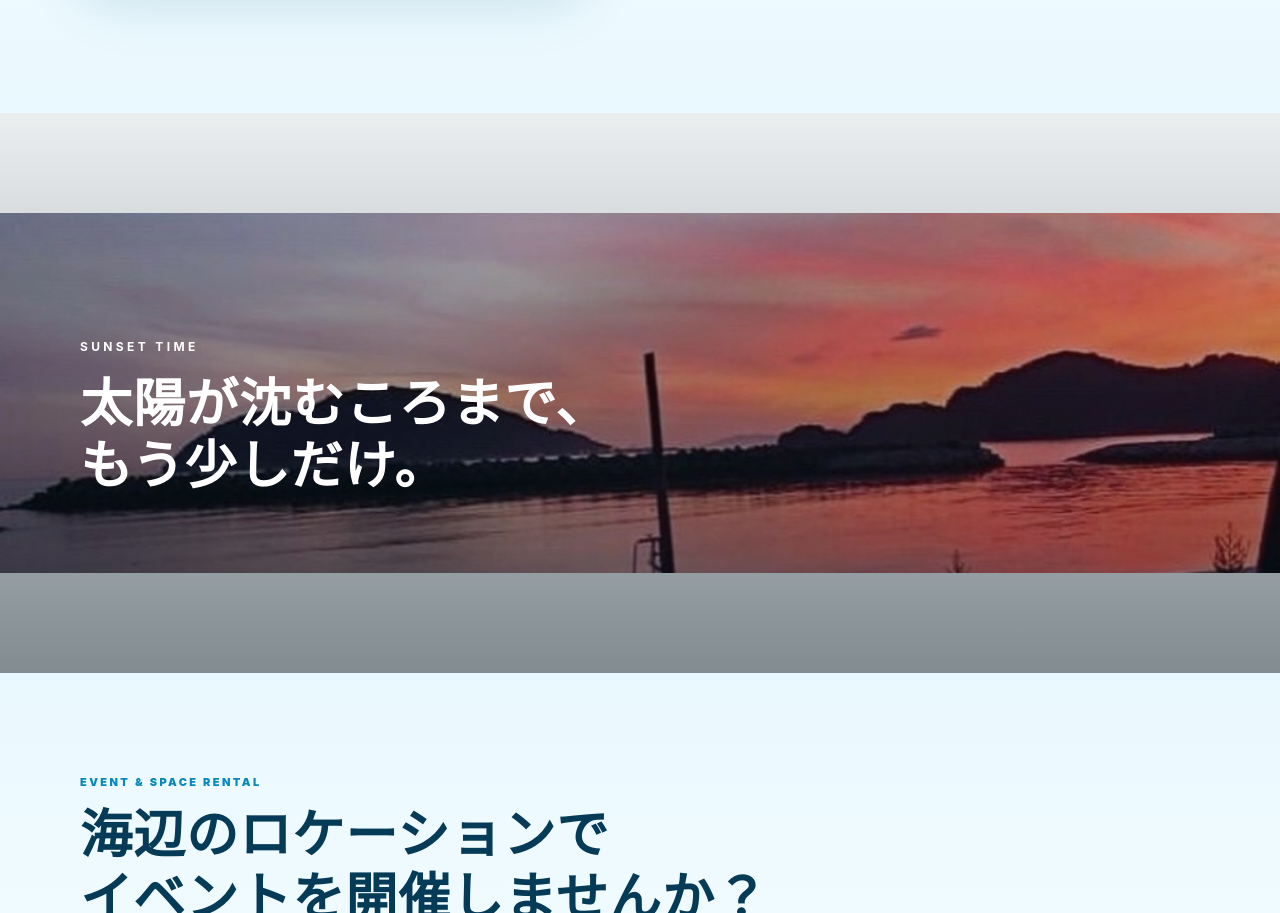
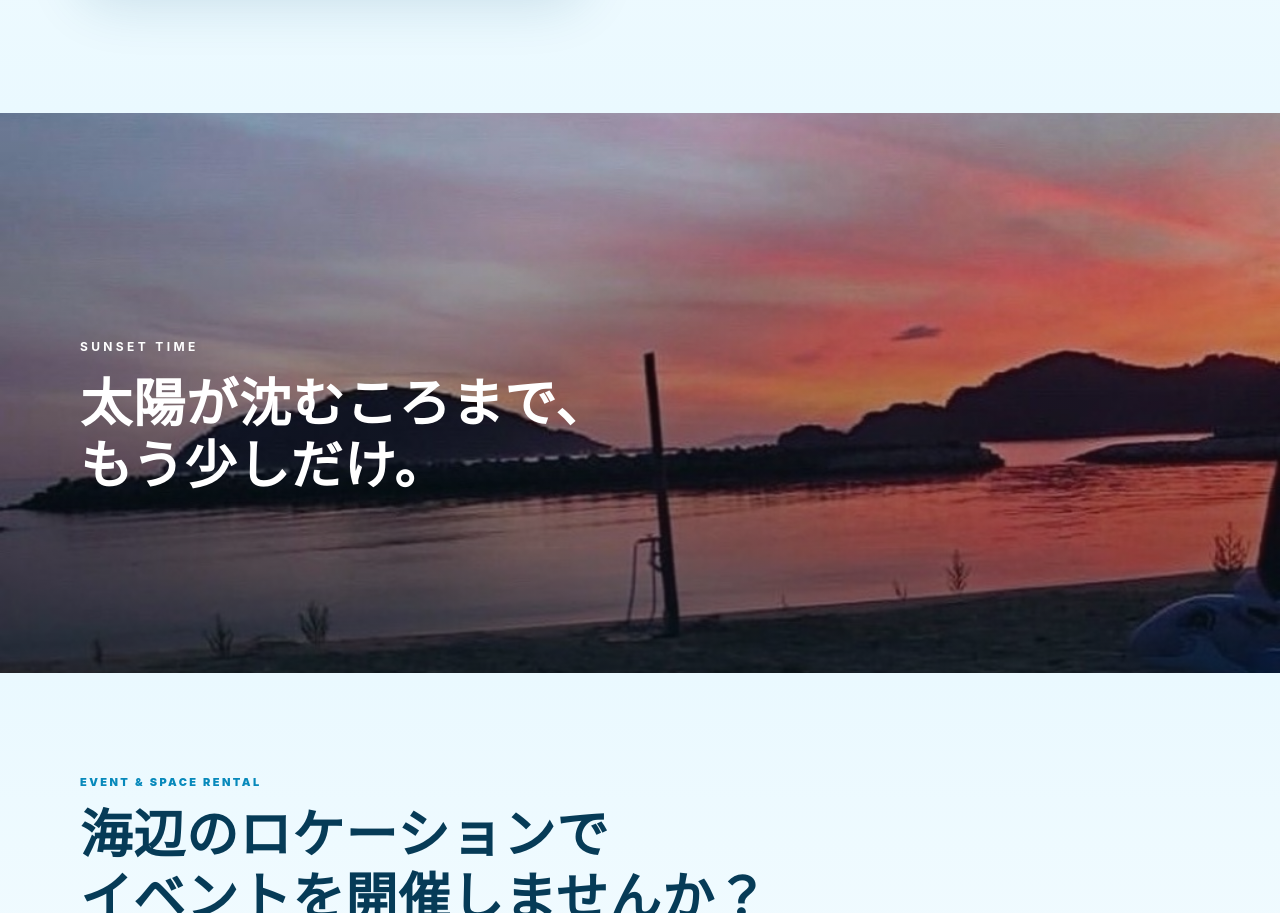
Before and after one commit to fc-mano/GoGoUmi_paradise_LP, a plain HTML site: page index.html in a window 1280 px wide. Shown: the part 4634-5547 px from the top of the page. Drawn offline with Linux system fonts and the light colour scheme.

Commit message:
fix: sunsetセクションの余白リセットと背景画像の絶対配置

```diff
--- a/style.css
+++ b/style.css
@@ -372,7 +372,8 @@
       height: 70vh;
       min-height: 500px;
       position: relative;
-      overflow: hidden
+      overflow: hidden;
+      padding: 0
     }
 
     .sunset:after {
@@ -383,6 +384,11 @@
     }
 
     .sunset img {
+      position: absolute;
+      inset: 0;
+      width: 100%;
+      height: 100%;
+      object-fit: cover;
       object-position: center
     }
 
```
